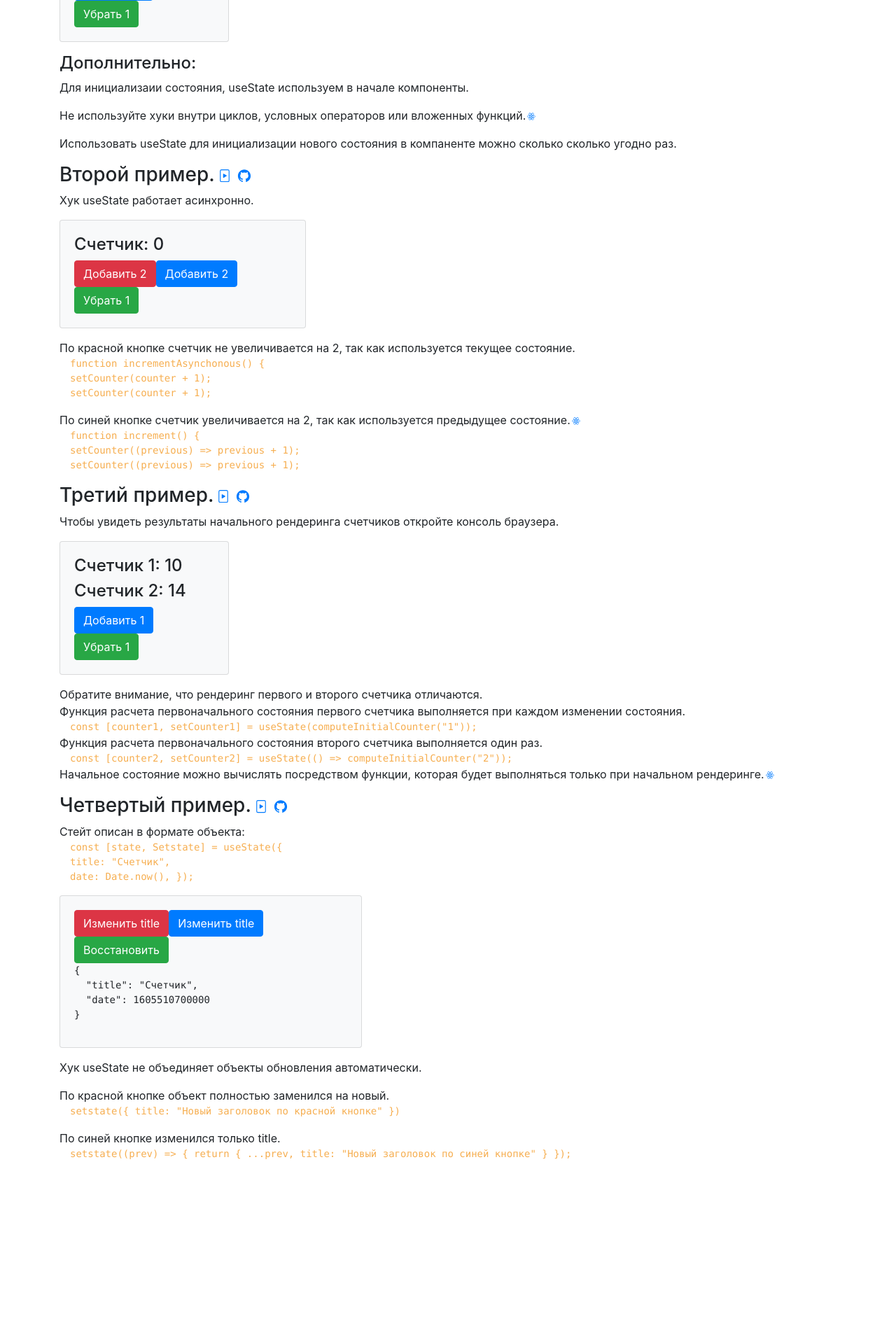
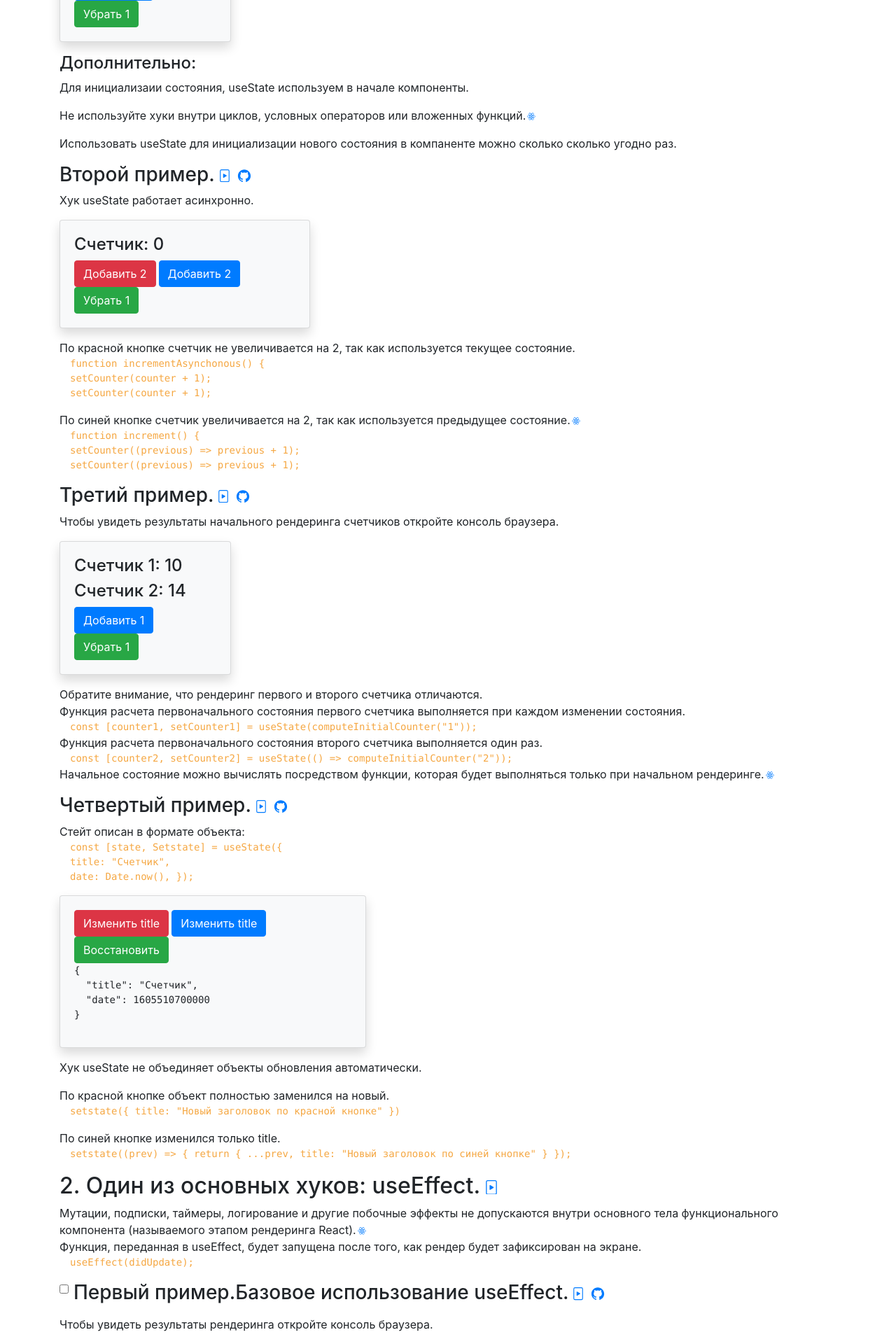
Before and after one commit to AVL68/react_hooks_compendium, a React (Create React App) app: page / in a window 1280 px wide. Shown: the part 614-2534 px from the top of the page at 70% size. Before the commit the page ends 2289 px from the top, so only its background shows below. Built offline with nearby package versions, Linux system fonts and the light colour scheme.

Commit message:
Добавил тему про useEffect. Первый пример

```diff
--- a/src/App.js
+++ b/src/App.js
@@ -1,12 +1,14 @@
 import React from "react";
 import Intro from "./Lesson00/Intro";
 import Lesson01 from "./Lesson01/Lesson01";
+import Lesson02 from "./Lesson02/Lesson02";
 
 function App() {
   return (
     <div className="container">
       <Intro />
       <Lesson01 />
+      <Lesson02 />
     </div>
   );
 }
--- a/src/Lesson01/L01_01_CounterBase.js
+++ b/src/Lesson01/L01_01_CounterBase.js
@@ -13,10 +13,10 @@ function L01CounterBase() {
 
   return (
     <>
-      <div className="card bg-light mb-3" style={{ width: "15.1rem" }}>
+      <div className="card bg-light mb-3 shadow" style={{ width: "15.3rem" }}>
         <div className="card-body">
           <h4> Счетчик: {counter}</h4>
-          <button onClick={increment} className="btn btn-primary">
+          <button onClick={increment} className="btn btn-primary mr-1">
             Добавить 1
           </button>
           <button onClick={decrement} className="btn btn-success">
--- a/src/Lesson01/L01_02_CounterAsynchronousExample.js
+++ b/src/Lesson01/L01_02_CounterAsynchronousExample.js
@@ -19,13 +19,13 @@ function L01CounterAsynchronousExample() {
 
   return (
     <>
-      <div className="card bg-light mb-3" style={{ width: "22rem" }}>
+      <div className="card bg-light mb-3 shadow" style={{ width: "22.4rem" }}>
         <div className="card-body">
           <h4> Счетчик: {counter}</h4>
-          <button onClick={incrementAsynchonous} className="btn btn-danger">
+          <button onClick={incrementAsynchonous} className="btn btn-danger mr-1">
             Добавить 2
           </button>
-          <button onClick={increment} className="btn btn-primary">
+          <button onClick={increment} className="btn btn-primary mr-1">
             Добавить 2
           </button>
           <button onClick={decrement} className="btn btn-success">
--- a/src/Lesson01/L01_03_CounterCompute.js
+++ b/src/Lesson01/L01_03_CounterCompute.js
@@ -21,11 +21,11 @@ function L01CounterCompute() {
 
   return (
     <>
-      <div className="card bg-light mb-3" style={{ width: "15.1rem" }}>
+      <div className="card bg-light mb-3 shadow" style={{ width: "15.3rem" }}>
         <div className="card-body">
           <h4> Счетчик 1: {counter1}</h4>
           <h4> Счетчик 2: {counter2}</h4>
-          <button onClick={increment} className="btn btn-primary">
+          <button onClick={increment} className="btn btn-primary mr-1">
             Добавить 1
           </button>
           <button onClick={decrement} className="btn btn-success">
--- a/src/Lesson01/L01_04_StateObject.js
+++ b/src/Lesson01/L01_04_StateObject.js
@@ -21,12 +21,12 @@ function L01StateObject() {
 
   return (
     <>
-      <div className="card bg-light mb-3" style={{ width: "27rem" }}>
+      <div className="card bg-light mb-3 shadow " style={{ width: "27.4rem" }}>
         <div className="card-body">
-          <button onClick={() => setstate({ title: "Новый заголовок по красной кнопке" })} className="btn btn-danger">
+          <button onClick={() => setstate({ title: "Новый заголовок по красной кнопке" })} className="btn btn-danger mr-1">
             Изменить title
           </button>
-          <button onClick={updateTitle} className="btn btn-primary">
+          <button onClick={updateTitle} className="btn btn-primary mr-1">
             Изменить title
           </button>
           <button onClick={resetObject} className="btn btn-success">
--- /dev/null
+++ b/src/Lesson02/L02_01_baseUse.js
@@ -0,0 +1,28 @@
+import React, { useEffect, useState } from "react";
+
+export const L02_01_baseUse = () => {
+  const [type, setType] = useState("users");
+
+  useEffect(() => {
+    console.log("render from useEffect");
+  });
+
+  return (
+    <>
+      <div className="card bg-light mb-3 shadow " style={{ width: "20rem" }}>
+        <div className="card-body">
+          <h4> Ресурс: {type}</h4>
+          <button onClick={() => setType("users")} className="btn btn-outline-info mr-1">
+            Пользователи
+          </button>
+          <button onClick={() => setType("todo")} className="btn btn-outline-info mr-1">
+            Todo
+          </button>
+          <button onClick={() => setType("posts")} className="btn btn-outline-info">
+            Посты
+          </button>
+        </div>
+      </div>
+    </>
+  );
+};
--- /dev/null
+++ b/src/Lesson02/L02_listOfContent.js
@@ -0,0 +1,26 @@
+import React, { useState } from "react";
+import WatchVideoLessonFromSecond from "../common/WatchVideoLessonFromSecond";
+import GitHubFile from "../common/GitHubFile";
+import { L02_01_baseUse } from "./L02_01_baseUse";
+// import ReactjsOrg from "../common/ReactjsOrg";
+// import СodeHowText from "../common/СodeHowText";
+
+export const L02_listOfContent = () => {
+  const [seeExampl01, setSeeExampl01] = useState(false);
+  return (
+    <>
+      <h3>
+        <span className="form-group form-check" data-toggle="tooltip" data-placement="bottom" title="Смотреть пример">
+          <input onChange={() => setSeeExampl01(!seeExampl01)} type="checkbox" className="form-check-input" id="exampleCheck1" style={{ cursor: "pointer" }} checked={seeExampl01}></input>
+          <label className="form-check-label" htmlFor="exampleCheck1" style={{ cursor: "pointer" }}>
+            Первый пример.Базовое использование useEffect.
+          </label>
+          <WatchVideoLessonFromSecond second={1416} />
+          <GitHubFile href="https://github.com/AVL68/react_hooks_compendium/blob/master/src/Lesson01/L01CounterBase.js" />
+        </span>
+      </h3>
+      <p>Чтобы увидеть результаты рендеринга откройте консоль браузера.</p>
+      {seeExampl01 ? <L02_01_baseUse /> : null}
+    </>
+  );
+};
--- /dev/null
+++ b/src/Lesson02/Lesson02.js
@@ -0,0 +1,26 @@
+import React from "react";
+import ReactjsOrg from "../common/ReactjsOrg";
+import СodeHowText from "../common/СodeHowText";
+import WatchVideoLessonFromSecond from "../common/WatchVideoLessonFromSecond";
+import { L02_listOfContent } from "./L02_listOfContent";
+
+function Lesson02() {
+  return (
+    <>
+      <h2>
+        2. Один из основных хуков: useEffect.
+        <WatchVideoLessonFromSecond second={1400} />
+      </h2>
+      <p>
+        Мутации, подписки, таймеры, логирование и другие побочные эффекты не допускаются внутри основного тела функционального компонента (называемого этапом рендеринга React).
+        <ReactjsOrg href="https://ru.reactjs.org/docs/hooks-reference.html#useeffect" />
+        <br />
+        Функция, переданная в useEffect, будет запущена после того, как рендер будет зафиксирован на экране.
+        <СodeHowText codeText={[`useEffect(didUpdate);`]} />
+      </p>
+      <L02_listOfContent />
+    </>
+  );
+}
+
+export default Lesson02;
--- a/src/index.css
+++ b/src/index.css
@@ -11,7 +11,7 @@ code {
   font-family: source-code-pro, Menlo, Monaco, Consolas, "Courier New", monospace;
 }
 .text_code {
-  color: rgb(246, 174, 80);
+  color: rgb(245, 167, 66);
   display: block;
   margin-left: 15px;
 }
```
